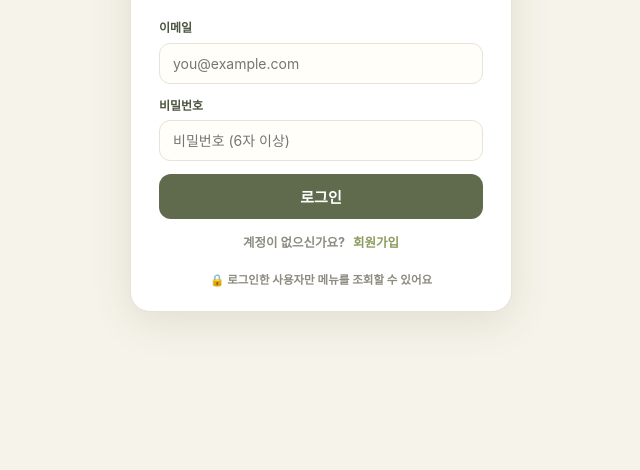
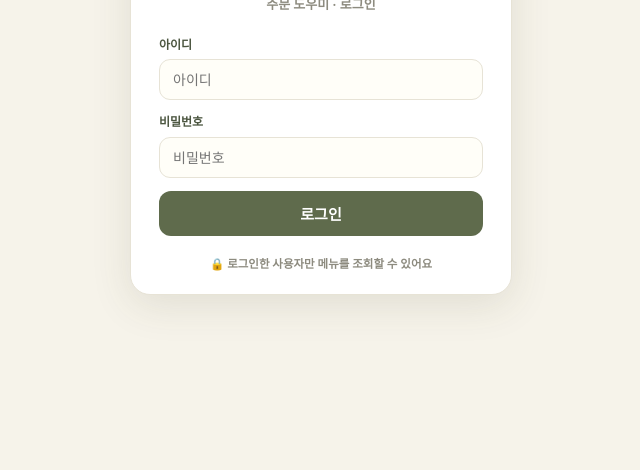
Before and after one commit to josm0106/bebebebe, a plain HTML site: page index.html in a window 1280 px wide. Shown: the part 330-800 px from the top of the page, without its empty margins (319-959 px from the left). Drawn offline with Linux system fonts and the light colour scheme; no server answers; a web font is replaced by a local one.

Commit message:
🔒 아이디 기반 로그인 + 회원가입 제거 (로그인 전용)
- 이메일 대신 아이디 입력, 내부적으로 <id>@bebepapa.app 로 매핑
- 회원가입 토글/로직 제거, signInWithEmailAndPassword 만 사용
- 에러 메시지를 아이디 기준으로 수정

Co-Authored-By: Claude Opus 4.8 <noreply@anthropic.com>

```diff
--- a/index.html
+++ b/index.html
@@ -235,18 +235,14 @@
     <div id="authBooting" class="auth-booting"><span class="spinner"></span> 로그인 상태 확인 중…</div>
 
     <form id="authForm" class="auth-form" hidden autocomplete="on">
-      <label>이메일
-        <input type="email" id="authEmail" autocomplete="username" required placeholder="you@example.com" />
+      <label>아이디
+        <input type="text" id="authEmail" autocomplete="username" required placeholder="아이디" autocapitalize="off" spellcheck="false" />
       </label>
       <label>비밀번호
-        <input type="password" id="authPw" autocomplete="current-password" required placeholder="비밀번호 (6자 이상)" />
+        <input type="password" id="authPw" autocomplete="current-password" required placeholder="비밀번호" />
       </label>
       <div class="auth-err" id="authErr"></div>
       <button type="submit" class="auth-btn" id="authSubmit">로그인</button>
-      <div class="auth-toggle">
-        <span id="authToggleText">계정이 없으신가요?</span>
-        <a id="authToggle" role="button" tabindex="0">회원가입</a>
-      </div>
     </form>
 
     <p class="auth-foot">🔒 로그인한 사용자만 메뉴를 조회할 수 있어요</p>
@@ -862,51 +858,43 @@ window.addEventListener('resize',()=>{const ta=$('#orderText');if(ta.style.displ
 
   const $g=id=>document.getElementById(id);
   const gate=$g('authGate'), form=$g('authForm'), booting=$g('authBooting'),
-        emailEl=$g('authEmail'), pwEl=$g('authPw'), errEl=$g('authErr'),
-        submit=$g('authSubmit'), toggle=$g('authToggle'), toggleText=$g('authToggleText'),
+        idEl=$g('authEmail'), pwEl=$g('authPw'), errEl=$g('authErr'),
+        submit=$g('authSubmit'),
         userChip=$g('userChip'), btnLogout=$g('btnLogout');
-  let mode='login';
+
+  // 아이디(예: qlanc) → 내부 이메일(qlanc@bebepapa.app) 매핑. 회원가입 없이 로그인만 가능.
+  const ID_DOMAIN='@bebepapa.app';
+  const toEmail=v=>{ v=String(v||'').trim(); return v.includes('@')?v:(v.replace(/\s+/g,'')+ID_DOMAIN); };
 
   const ERR={
-    'auth/invalid-email':'이메일 형식이 올바르지 않아요.',
-    'auth/user-not-found':'등록되지 않은 계정이에요. 회원가입을 해주세요.',
+    'auth/invalid-email':'아이디 형식이 올바르지 않아요.',
+    'auth/user-not-found':'등록되지 않은 아이디예요.',
     'auth/wrong-password':'비밀번호가 올바르지 않아요.',
-    'auth/invalid-credential':'이메일 또는 비밀번호가 올바르지 않아요.',
-    'auth/email-already-in-use':'이미 가입된 이메일이에요. 로그인해 주세요.',
-    'auth/weak-password':'비밀번호는 6자 이상이어야 해요.',
+    'auth/invalid-credential':'아이디 또는 비밀번호가 올바르지 않아요.',
     'auth/missing-password':'비밀번호를 입력해 주세요.',
     'auth/too-many-requests':'시도가 많아 잠시 후 다시 시도해 주세요.',
     'auth/network-request-failed':'네트워크 연결을 확인해 주세요.',
-    'auth/operation-not-allowed':'이메일/비밀번호 로그인이 콘솔에서 비활성화되어 있어요.'
+    'auth/operation-not-allowed':'로그인이 콘솔에서 비활성화되어 있어요.'
   };
   function showErr(m){ errEl.textContent=m||''; errEl.style.display=m?'block':'none'; }
-  function setMode(m){
-    mode=m;
-    if(m==='login'){ submit.textContent='로그인'; toggleText.textContent='계정이 없으신가요?'; toggle.textContent='회원가입'; pwEl.autocomplete='current-password'; }
-    else{ submit.textContent='가입하고 시작'; toggleText.textContent='이미 계정이 있으신가요?'; toggle.textContent='로그인'; pwEl.autocomplete='new-password'; }
-    showErr('');
-  }
-  toggle.addEventListener('click',()=>setMode(mode==='login'?'signup':'login'));
-  toggle.addEventListener('keydown',e=>{ if(e.key==='Enter'||e.key===' '){ e.preventDefault(); setMode(mode==='login'?'signup':'login'); }});
 
   form.addEventListener('submit',async e=>{
     e.preventDefault(); showErr('');
-    const email=emailEl.value.trim(), pw=pwEl.value;
-    submit.disabled=true; const orig=submit.textContent; submit.textContent='처리 중…';
+    const email=toEmail(idEl.value), pw=pwEl.value;
+    submit.disabled=true; submit.textContent='로그인 중…';
     try{
-      if(mode==='login') await auth.signInWithEmailAndPassword(email,pw);
-      else await auth.createUserWithEmailAndPassword(email,pw);
+      await auth.signInWithEmailAndPassword(email,pw);
       // 성공 시 onAuthStateChanged 가 화면 전환 처리
     }catch(err){
       showErr(ERR[err.code] || ('오류: '+(err.message||err.code)));
-      submit.disabled=false; submit.textContent=orig;
+      submit.disabled=false; submit.textContent='로그인';
     }
   });
   btnLogout.addEventListener('click',async()=>{ try{ await auth.signOut(); }catch(e){} });
 
   auth.onAuthStateChanged(user=>{
-    booting.style.display='none'; form.hidden=false; submit.disabled=false;
-    if(submit.textContent==='처리 중…') setMode(mode);
+    booting.style.display='none'; form.hidden=false;
+    submit.disabled=false; submit.textContent='로그인';
     if(user){
       gate.classList.add('hidden');
       document.body.classList.add('authed');
@@ -917,7 +905,6 @@ window.addEventListener('resize',()=>{const ta=$('#orderText');if(ta.style.displ
       gate.classList.remove('hidden');
       document.body.classList.remove('authed');
       userChip.hidden=true; btnLogout.hidden=true;
-      setMode('login');
     }
   });
 })();
```
